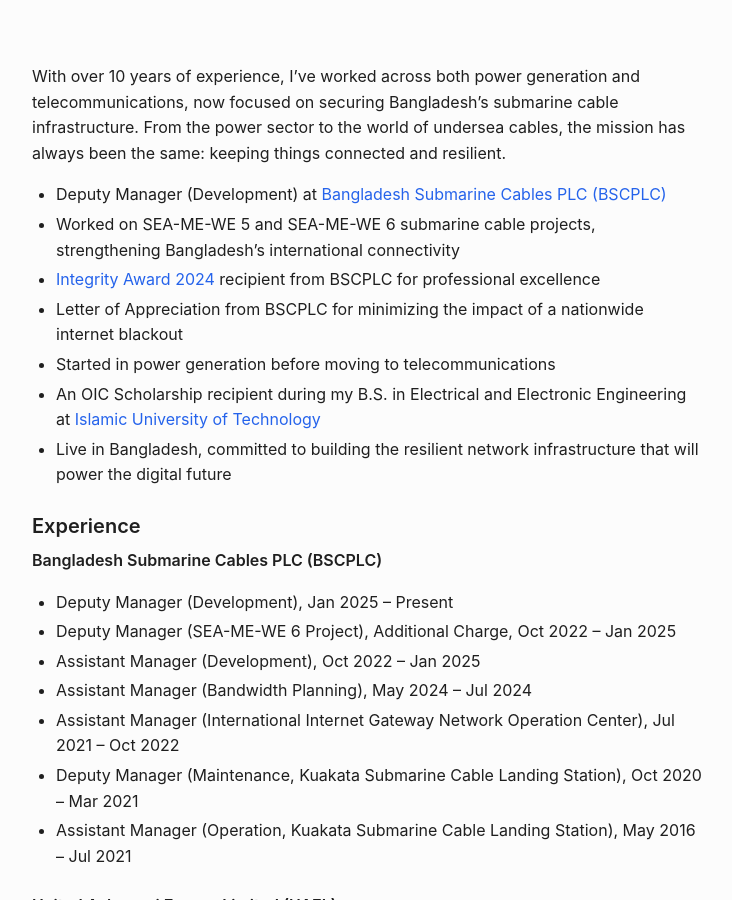
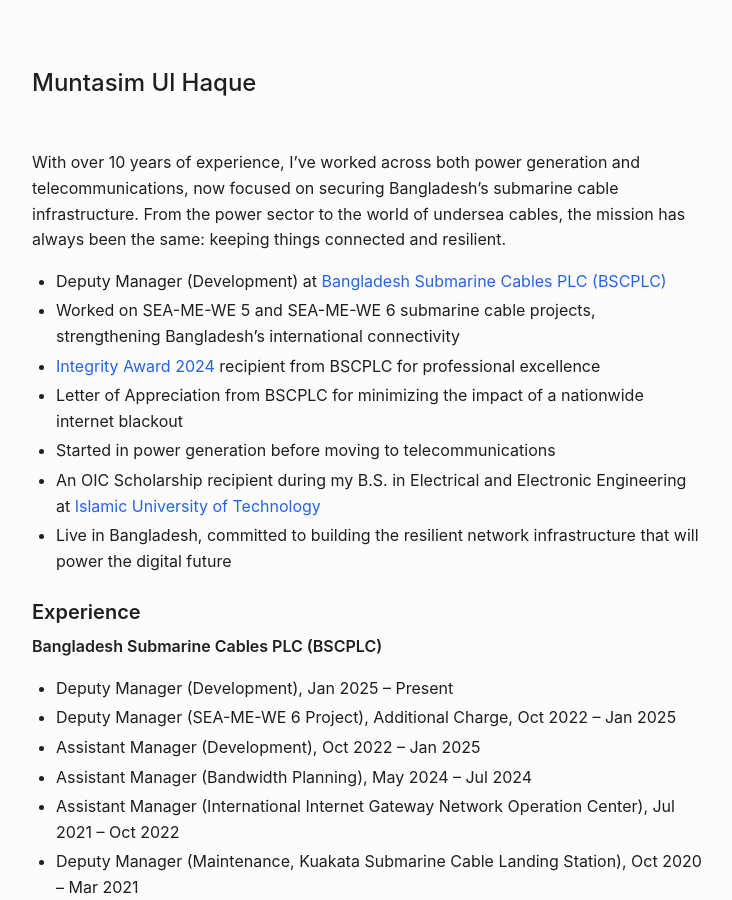
Before and after one commit to muntasimulhaque/muntasimulhaque.github.io, a Jekyll site: the page built from index.md, in a window 1280 px wide and 900 px high. Shown: the whole window, without its empty margins (272-1004 px from the left). Built offline with Jekyll 4.4.1, drawn with Linux system fonts in a browser that asks for light colours.

Commit message:
Update default.html

```diff
--- a/_layouts/default.html
+++ b/_layouts/default.html
@@ -9,6 +9,9 @@
   {% seo title=false %}
 </head>
 <body>
+  <div class="site-header">
+    <a href="/" class="site-title">Muntasim Ul Haque</a>
+  </div>
 
   <main>
     {{ content }}
```
